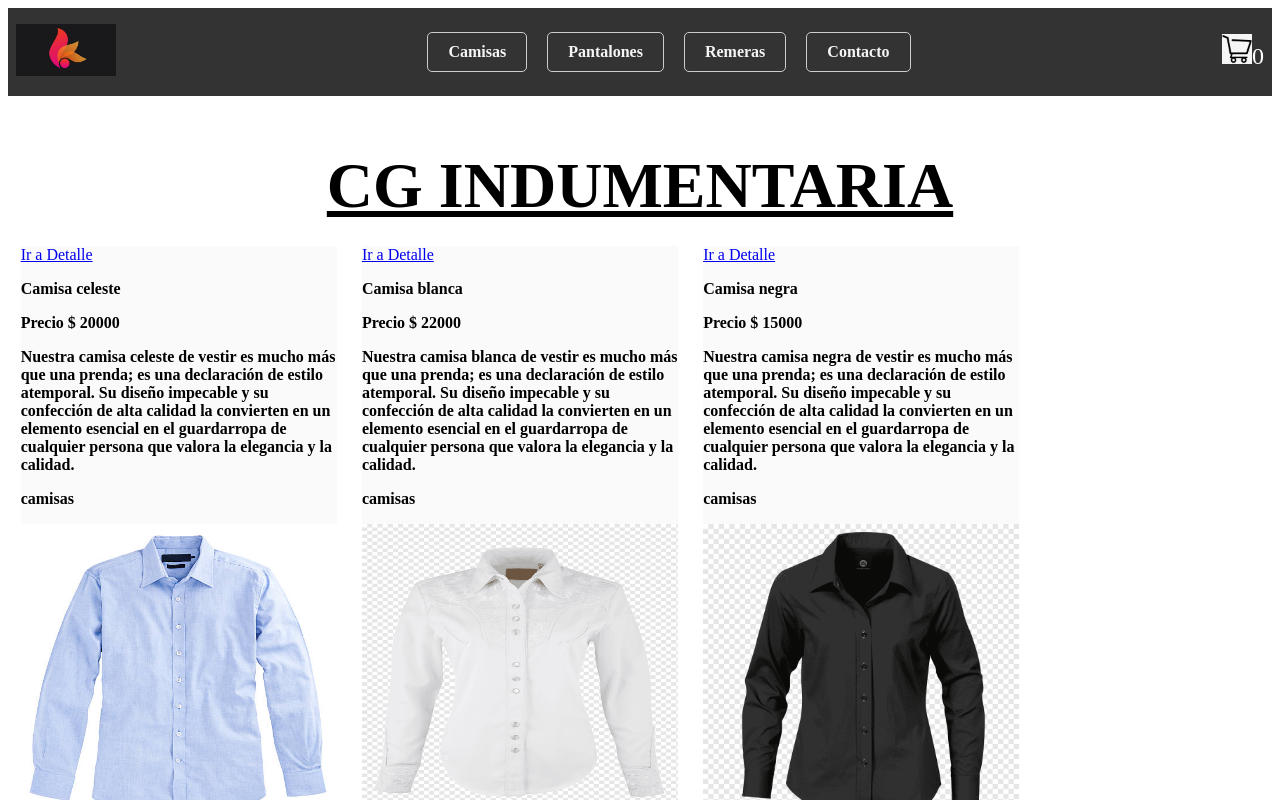
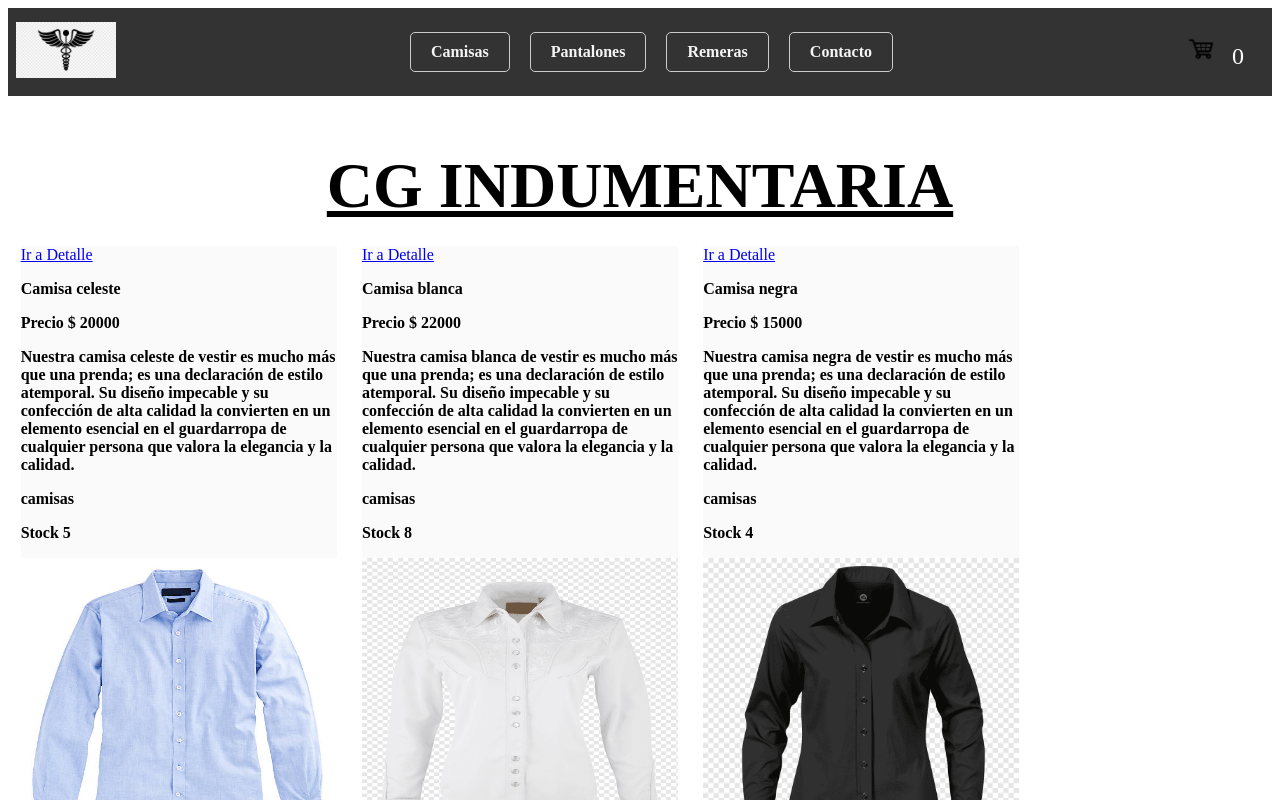
Before and after one commit to GonzaloRaniti/ProyectoFinalReact-Raniti, a React (Vite) app: page / in a window 1280 px wide. Shown: the top 800 px of the page. Built offline with nearby package versions, Linux system fonts and the light colour scheme.

Commit message:
Agregando contenido

```diff
--- a/productos.json
+++ b/productos.json
@@ -5,7 +5,8 @@
         "precio": 20000,
         "descripcion": "Nuestra camisa celeste de vestir es mucho más que una prenda; es una declaración de estilo atemporal. Su diseño impecable y su confección de alta calidad la convierten en un elemento esencial en el guardarropa de cualquier persona que valora la elegancia y la calidad.",
         "categoria":  "camisas",
-        "image": "/camisa-1.png"
+        "image": "/camisa-1.png",
+        "stock": 5
     },
     {
         "id": "2",
@@ -13,7 +14,8 @@
         "precio": 22000,
         "descripcion": "Nuestra camisa blanca de vestir es mucho más que una prenda; es una declaración de estilo atemporal. Su diseño impecable y su confección de alta calidad la convierten en un elemento esencial en el guardarropa de cualquier persona que valora la elegancia y la calidad.",
         "categoria":  "camisas",
-        "image": "/camisa-2.png"
+        "image": "/camisa-2.png",
+        "stock": 8
     },
     {
         "id": "3",
@@ -21,7 +23,8 @@
         "precio": 15000,
         "descripcion": "Nuestra camisa negra de vestir es mucho más que una prenda; es una declaración de estilo atemporal. Su diseño impecable y su confección de alta calidad la convierten en un elemento esencial en el guardarropa de cualquier persona que valora la elegancia y la calidad.",
         "categoria":  "camisas",
-        "image": "/camisa-3.png"
+        "image": "/camisa-3.png",
+        "stock": 4
     },
     {
         "id": "4",
@@ -29,7 +32,8 @@
         "precio": 45000,
         "descripcion": "Nuestra camisa blanca de vestir es mucho más que una prenda; es una declaración de estilo atemporal. Su diseño impecable y su confección de alta calidad la convierten en un elemento esencial en el guardarropa de cualquier persona que valora la elegancia y la calidad.",
         "categoria":  "camisas",
-        "image": "/camisa-4.png"
+        "image": "/camisa-4.png",
+        "stock": 15
     },
     {
         "id": "5",
@@ -37,7 +41,8 @@
         "precio": 60000,
         "descripcion": "Nuestra camisa blanca de vestir es mucho más que una prenda; es una declaración de estilo atemporal. Su diseño impecable y su confección de alta calidad la convierten en un elemento esencial en el guardarropa de cualquier persona que valora la elegancia y la calidad.",
         "categoria":  "camisas",
-        "image": "/camisa-5.png"
+        "image": "/camisa-5.png",
+        "stock": 40
     },
     {
         "id": "6",
@@ -45,7 +50,8 @@
         "precio": 30000,
         "descripcion": "Nuestro pantalon gris es mucho más que una prenda; es una expresión de estilo y autenticidad. Con su característico tono azul, este jean es un lienzo en blanco que te permite crear looks infinitos para cada ocasión.",
         "categoria":  "pantalones",
-        "image": "/pantalon.png"
+        "image": "/pantalon.png",
+        "stock": 2
     },
     {
         "id": "7",
@@ -53,7 +59,8 @@
         "precio": 50000,
         "descripcion": "Nuestro jean celeste es mucho más que una prenda; es una expresión de estilo y autenticidad. Con su característico tono azul, este jean es un lienzo en blanco que te permite crear looks infinitos para cada ocasión.",
         "categoria":  "pantalones",
-        "image": "/pantalon-2.png"
+        "image": "/pantalon-2.png",
+        "stock": 15
     },
     {
         "id": "8",
@@ -61,7 +68,8 @@
         "precio": 45000,
         "descripcion": "Nuestro jean azulado es mucho más que una prenda; es una expresión de estilo y autenticidad. Con su característico tono azul, este jean es un lienzo en blanco que te permite crear looks infinitos para cada ocasión.",
         "categoria":  "pantalones",
-        "image": "/pantalon-3.png"
+        "image": "/pantalon-3.png",
+        "stock": 26
     },
     {
         "id": "9",
@@ -69,7 +77,8 @@
         "precio": 20000,
         "descripcion": "Nuestro jean desteñido gris es mucho más que una prenda de vestir; es una declaración de estilo. Su diseño meticulosamente elaborado presenta sutiles efectos de desteñido en tonos grises, creando un aspecto desgastado y contemporáneo que se adapta perfectamente a cualquier ocasión.",
         "categoria":  "pantalones",
-        "image": "/pantalon-4.png"
+        "image": "/pantalon-4.png",
+        "stock": 10
     },
     {
         "id": "10",
@@ -77,7 +86,8 @@
         "precio": 55000,
         "descripcion": "Nuestra bermuda gris es mucho más que una prenda; es una expresión de estilo y autenticidad. Con su característico tono azul, este jean es un lienzo en blanco que te permite crear looks infinitos para cada ocasión.",
         "categoria":  "pantalones",
-        "image": "/pantalon-5.png"
+        "image": "/pantalon-5.png",
+        "stock": 9
     },
     {
         "id": "11",
@@ -85,7 +95,8 @@
         "precio": 20000,
         "descripcion": " Nuestra remera blanca es un claro ejemplo de cómo la sencillez puede ser sinónimo de elegancia. Esta prenda es mucho más que una remera; es una declaración de estilo versátil y atemporal.",
         "categoria":  "remeras",
-        "image": "/remera.png"
+        "image": "/remera.png",
+        "stock": 11
     },
     {
         "id": "12",
@@ -93,7 +104,8 @@
         "precio": 35000,
         "descripcion": "Nuestra remera Negra es un claro ejemplo de cómo la sencillez puede ser sinónimo de elegancia. Esta prenda es mucho más que una remera; es una declaración de estilo versátil y atemporal.",
         "categoria":  "remeras",
-        "image": "/remera-2.png"
+        "image": "/remera-2.png",
+        "stock": 40
     },
     {
         "id": "13",
@@ -101,7 +113,8 @@
         "precio": 25000,
         "descripcion": "Nuestra remera blanca es un claro ejemplo de cómo la sencillez puede ser sinónimo de elegancia. Esta prenda es mucho más que una remera; es una declaración de estilo versátil y atemporal.",
         "categoria":  "remeras",
-        "image": "/remera-3.png"
+        "image": "/remera-3.png",
+        "stock": 60
     },
     {
         "id": "14",
@@ -109,7 +122,8 @@
         "precio": 40000,
         "descripcion": "Nuestra remera negra en U es un claro ejemplo de cómo la sencillez puede ser sinónimo de elegancia. Esta prenda es mucho más que una remera; es una declaración de estilo versátil y atemporal.",
         "categoria":  "remeras",
-        "image": "/remera-4.png"
+        "image": "/remera-4.png",
+        "stock": 65
     },
     {
         "id": "15",
@@ -117,7 +131,8 @@
         "precio": 12000,
         "descripcion": "Nuestra remera negra entallada es un claro ejemplo de cómo la sencillez puede ser sinónimo de elegancia. Esta prenda es mucho más que una remera; es una declaración de estilo versátil y atemporal.",
         "categoria":  "remeras",
-        "image": "/remera-5.png"
+        "image": "/remera-5.png",
+        "stock": 80
     }
 
 ]
--- a/src/App.css
+++ b/src/App.css
@@ -46,6 +46,11 @@
   cursor: pointer;
 }
 
+.cart-counter{
+  margin-left: 15px;
+  padding-right: 20px;
+}
+
 
 .parrafo{
   text-align: center;
@@ -60,6 +65,7 @@
     color:orange;
   }
 }
+
 
 
 /* ESTILOS DE MI ITEMCOUNT */
@@ -167,7 +173,11 @@
   background-color: #fafafa;
   width: 25%;
   margin: 1%;
+
 }
+
+
+
 
 .card p {
   font-weight: bold;
--- a/src/App.jsx
+++ b/src/App.jsx
@@ -11,8 +11,9 @@ import ItemDetailContainer from './components/itemdetailcontainer';
 function App() {
     return (
         <div className="App">
+            {/* <CartProvider> */}
             <BrowserRouter>
-                {/* <CartProvider> */}
+
                 <Navbar />
                 <Routes>
                     <Route exact path='/' element={<ItemListContainer />} />
@@ -21,8 +22,9 @@ function App() {
                     <Route exact path='/contacto' element={<Contacto />} />
                 </Routes>
                 <ItemCount initial={1} stock={10} onAdd={(quantity) => console.log('cantidad agregada', quantity)} />
-                {/* </CartProvider> */}
+
             </BrowserRouter>
+            {/* </CartProvider> */}
         </div>
     );
 }
--- a/src/components/cartwidget.jsx
+++ b/src/components/cartwidget.jsx
@@ -8,7 +8,7 @@ function CartWidget() {
 
     return (
         <div className="cart-icon">
-            <img width={30} src="/carrito.png" alt='carrito' />
+            <img width={30} src="/carrito-2.png" alt='carrito' />
             <span className="cart-counter">{cartCount}</span>
         </div>
     )
--- a/src/components/item.jsx
+++ b/src/components/item.jsx
@@ -17,6 +17,7 @@ const Item = ({ producto }) => {
             <p>Precio $ {producto.precio}</p>
             <p>{producto.descripcion}</p>
             <p>{producto.categoria}</p>
+            <p> Stock {producto.stock}</p>
             <img src={producto.image} alt="Imagen" className='img' />
         </div>
 
--- a/src/components/itemDetail.jsx
+++ b/src/components/itemDetail.jsx
@@ -6,10 +6,9 @@ import prod from "../../productos.json"
 
 
 const ItemDetail = ({ producto }) => {
-    console.log(producto)
     return (
         <div className='card'>
-            <p>{producto.titulo}</p>
+            <h1>{producto.titulo}</h1>
             <p>Precio $ {producto.precio}</p>
             <p>{producto.descripcion}</p>
             <p>{producto.categoria}</p>
--- a/src/components/navbar.jsx
+++ b/src/components/navbar.jsx
@@ -11,7 +11,7 @@ function Navbar() {
         <>
             <nav className="navbar">
                 <Link to="/">
-                    <img width={100} src="/logo-1.png" alt="Logo" />
+                    <img width={100} src="/logo-2.png" alt="Logo" />
                 </Link>
 
                 <ul className="nav-list">
```
Also changed, not shown: src/context/cartContext.jsx (deleted, +0 -18 lines), public/carrito-2.png (added), public/logo-2.png (added).
